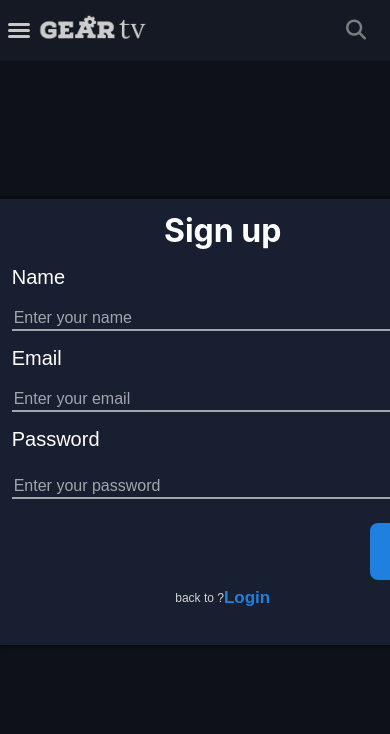
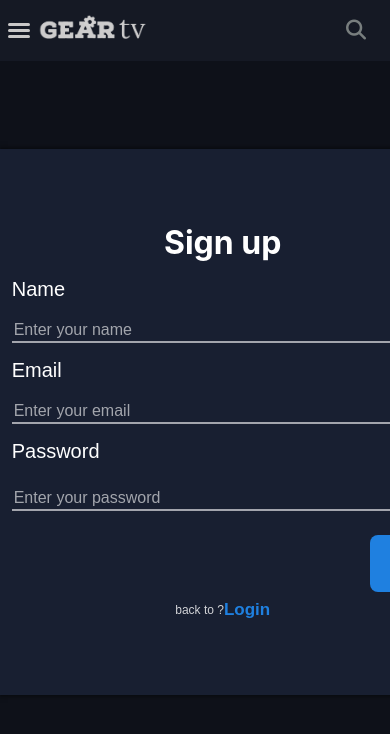
Before and after one commit to shivamupadhyay008/GearTv, a React (Create React App) app: page /signup in a window 390 px wide. Shown: the top 734 px of the page. Built offline with nearby package versions, Linux system fonts and the light colour scheme; no server answers.

Commit message:
fix : fix in user profile

```diff
--- a/src/Components/Login/login.css
+++ b/src/Components/Login/login.css
@@ -62,6 +62,7 @@
     display: flex;
     flex-direction: column;
     align-items: center;
+    justify-content: center;
     padding: 3%;
     margin: auto;
     width: 40%;
@@ -183,9 +184,4 @@ button:active {
         padding: 0;
     }
 
-    .box {
-        width: 80%;
-        height: 50vh;
-        margin: auto;
-    }
 }
--- a/src/Components/Signup/Signup.css
+++ b/src/Components/Signup/Signup.css
@@ -54,18 +54,6 @@
 }
 .wd {
   width: 100%;
-}
-.box {
-  position: relative;
-  display: flex;
-  flex-direction: column;
-  align-items: center;
-  padding: 3%;
-  margin: auto;
-  width: 40%;
-  min-width: 50vh;
-  background-color: #181f31;
-  box-shadow: 0px 0px 5px 1px rgba(0, 0, 0, 0.58);
 }
 
 .box label {
@@ -185,7 +173,7 @@ button:active {
 
   .box {
     width: 80%;
-    height: 50vh;
+    height: 62vh;
     margin: auto;
   }
 }
--- a/src/Components/navbar/navbar.css
+++ b/src/Components/navbar/navbar.css
@@ -106,6 +106,10 @@ a{
 .your-class{
 font-weight: bold;
 }
+.btn-clk:active{
+  background-color: #0f172b ;
+
+}
 @media (max-width: 600px) {
   .search-icon {
     display: none;
--- a/src/Components/navbar/navbar.jsx
+++ b/src/Components/navbar/navbar.jsx
@@ -1,14 +1,16 @@
 import "./navbar.css";
 import { useState } from "react";
-import { Link } from "react-router-dom";
+import { Link ,useNavigate} from "react-router-dom";
 import { useUser } from "../../context/usercontext";
 import { AiOutlineUser } from "react-icons/ai";
+import {openToast} from "../index";
 export function Navbar() {
 
   const [slider, setSlider] = useState(false);
   const [activeSearch, setActiveSearch] = useState(false);
   const {state:{userData:{isUserLoggedIn,name}}, dispatch } = useUser();
   console.log(isUserLoggedIn)
+  const navigate =useNavigate();
   return (
     <div className="nav-div">
       <nav className="nav-bar">
@@ -28,25 +30,48 @@ export function Navbar() {
         >
           <div className="nav-list nostyle">
             <div className="bottom-bor">
-              <div className="padding-px">
+              <div className="padding-px" onClick={()=>{
+                if(!isUserLoggedIn)navigate("/login")
+              }}>
                 <span className="hero-text">
-                  {isUserLoggedIn ? <AiOutlineUser />  : `Log in`}
+                  {isUserLoggedIn ? <AiOutlineUser /> : `Log in`}
                 </span>
-                <p className="msg2 nomar">{!isUserLoggedIn? `For better experience`:`Hii ${name}`} </p>
+                <p className="msg2 nomar">
+                  {!isUserLoggedIn ? `For better experience` : `Hii ${name}`}{" "}
+                </p>
               </div>
             </div>
 
             <div className="slider-items bottom-bor padding-px">
-              <div>
+              <div className="btn-clk">
                 <span>
                   <Link to="/">Home</Link>
                 </span>
               </div>
-              <div>
-                <span>
-                  <Link to="/uservideos">Your Videos</Link>
-                </span>
-              </div>
+              {isUserLoggedIn ? (
+                <div className="btn-clk">
+                  <span>
+                    <Link to="/uservideos">Your Videos</Link>
+                  </span>
+                </div>
+              ) : (
+                ""
+              )}
+              {isUserLoggedIn ? (
+                <div
+                  className="btn-clk"
+                  onClick={() => {
+                    dispatch({ type: "LOGOUT" });
+                    openToast("log out success", true);
+                    navigate("/");
+                    localStorage.removeItem("GEARTV_USER_TOKEN");
+                  }}
+                >
+                  <span>Logout</span>
+                </div>
+              ) : (
+                ""
+              )}
             </div>
             <div className="slider-items bottom-bor padding-px">
               <div>
@@ -81,10 +106,14 @@ export function Navbar() {
             <i class="fa fa-search search-icon"></i>
           </span>
           <i class="fa fa-search res-search-icon"></i>
-          <Link to={isUserLoggedIn?"/profile":"/login"}>
+          <Link to={isUserLoggedIn ? "/profile" : "/login"}>
             <span className="nav-icon">
-              {isUserLoggedIn ? <AiOutlineUser className="usr-ico"/> : `Log in`}
-              </span>
+              {isUserLoggedIn ? (
+                <AiOutlineUser className="usr-ico" />
+              ) : (
+                `Log in`
+              )}
+            </span>
           </Link>
         </div>
         <i
```
